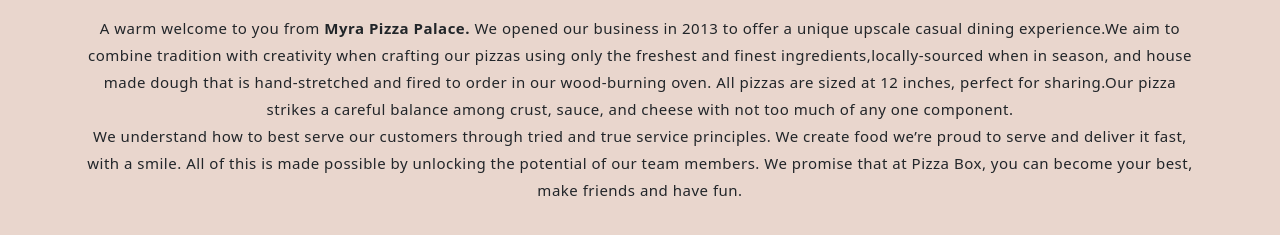
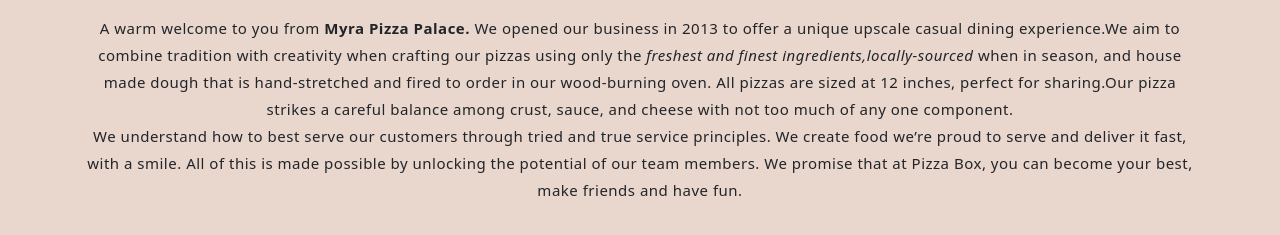
Before and after one commit to Aaron-Ekal/pizza-ip, a plain HTML site: page about Us.html in a window 1280 px wide. Shown: the part 195-430 px from the top of the page. Drawn offline with nearby package versions, Linux system fonts and the light colour scheme.

Commit message:
modifiedhtmls

```diff
--- a/about Us.html
+++ b/about Us.html
@@ -39,7 +39,8 @@
                             2013
                             to offer a unique
                             upscale casual dining experience.We aim to combine tradition with creativity when crafting
-                            our pizzas using only the freshest and finest ingredients,locally-sourced when in season,
+                            our pizzas using only the <em>freshest and finest ingredients,locally-sourced</em> when in
+                            season,
                             and
                             house made dough that is hand-stretched and fired to order in our wood-burning oven. All
                             pizzas
```
